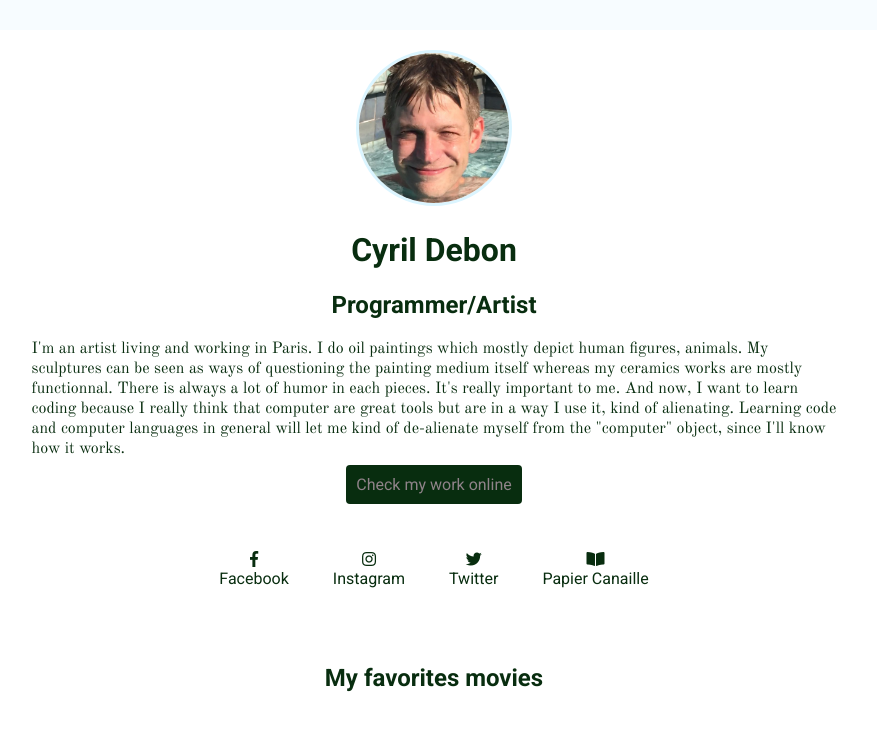
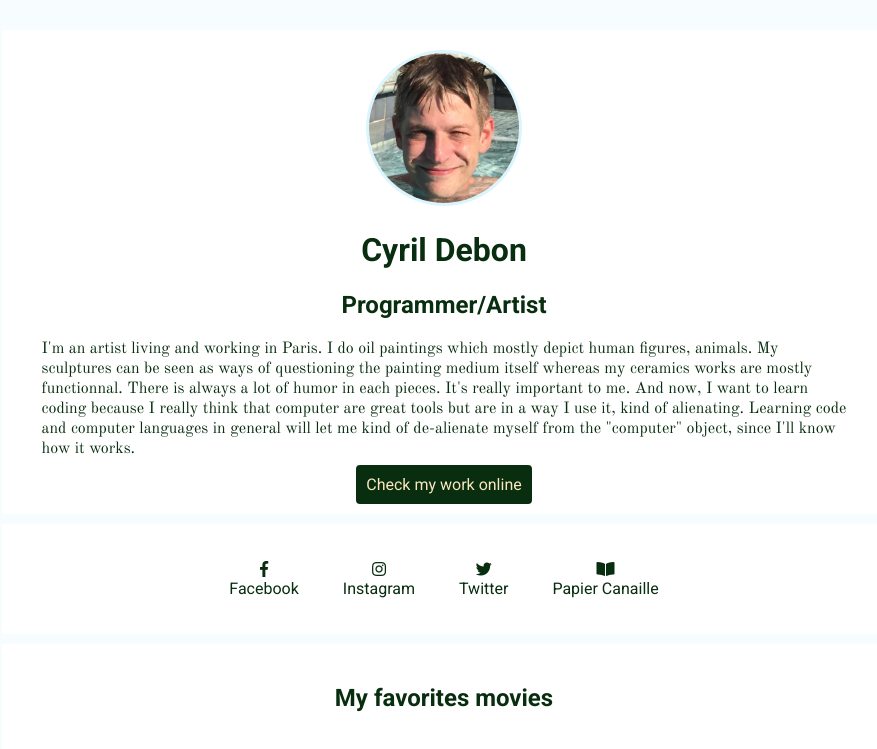
Before and after one commit to CyrilDebon/profile, a plain HTML site: page index.html in a window 1280 px wide. In both pictures the pointer is over the link "Check my work online". Shown: the top 749 px of the page, without its empty margins (226-1103 px from the left). Drawn offline with nearby package versions, Linux system fonts and the light colour scheme.

Commit message:
adding button check my work

```diff
--- a/style.css
+++ b/style.css
@@ -30,8 +30,8 @@ font-family: 'Cabin', sans-serif;
     border-radius: 4px;
 }
 
-.btn-red a:hover {
-  color: white;
+.btn-brown:hover {
+  color: #F9E7BD;
 }
 
 body {
@@ -64,6 +64,7 @@ body {
   background-color: white;
   text-align: center;
   padding: 20px;
+  margin: 10px;
 }
 
 /*.text-center {
```
Also changed, not shown: index.html (+1 -0 lines).
